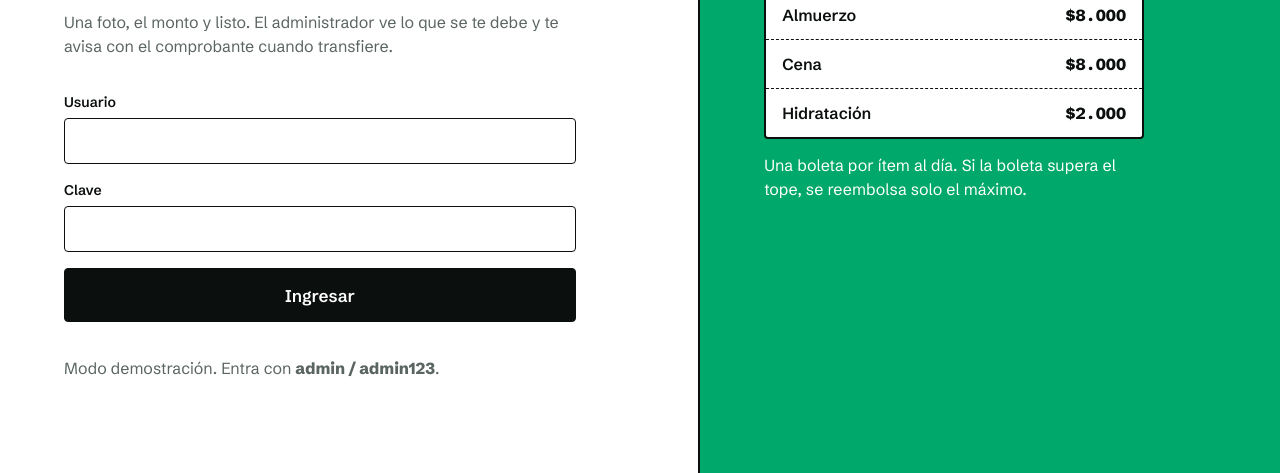
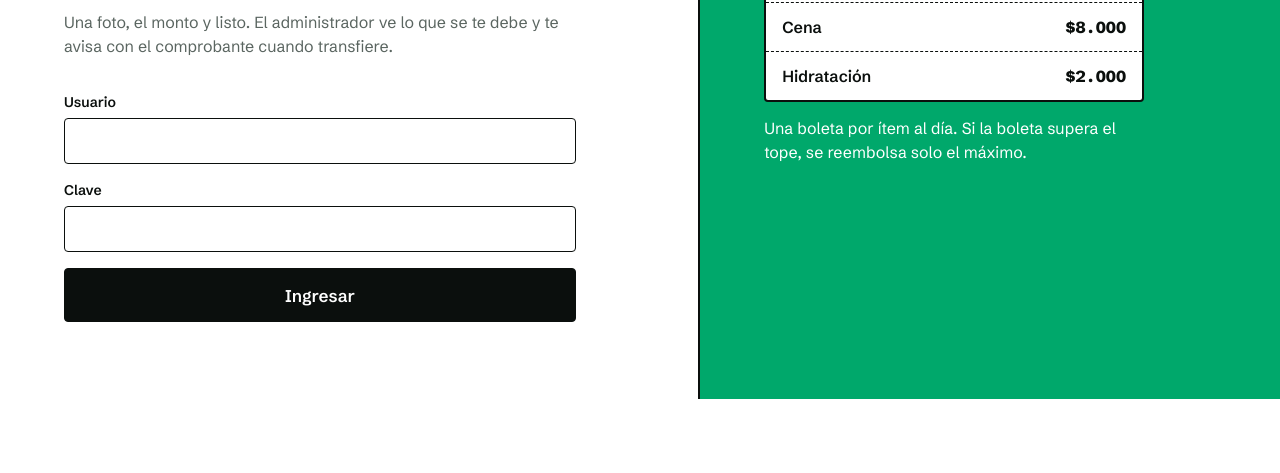
Before and after one commit to contacto837/click-rendiciones, a plain HTML site: page index.html in a window 1280 px wide. Shown: the part 420-893 px from the top of the page. After the commit the page ends 819 px from the top, so only its background shows below. Drawn offline with nearby package versions, Linux system fonts and the light colour scheme.

Commit message:
Update index.html

```diff
--- a/index.html
+++ b/index.html
@@ -145,7 +145,7 @@ table.t{width:100%;border-collapse:collapse;font-size:15px}
    Para usarlo con tu equipo, pega aquí la URL y la clave "anon public" de tu proyecto Supabase. */
 const CONFIG={
   SUPABASE_URL:'https://bkjjbjoqklqtdppbirbq.supabase.co',
-  SUPABASE_ANON_KEY:'PEGAR_AQUI_LA_CLAVE_ANON',
+  SUPABASE_ANON_KEY:'921884',
   DOMINIO:'rendiciones.clicksolutions.cl' // solo para armar el login interno (usuario@dominio); no se envían correos
 };
 const DEMO=!CONFIG.SUPABASE_URL||CONFIG.SUPABASE_ANON_KEY.startsWith('PEGAR');
```
